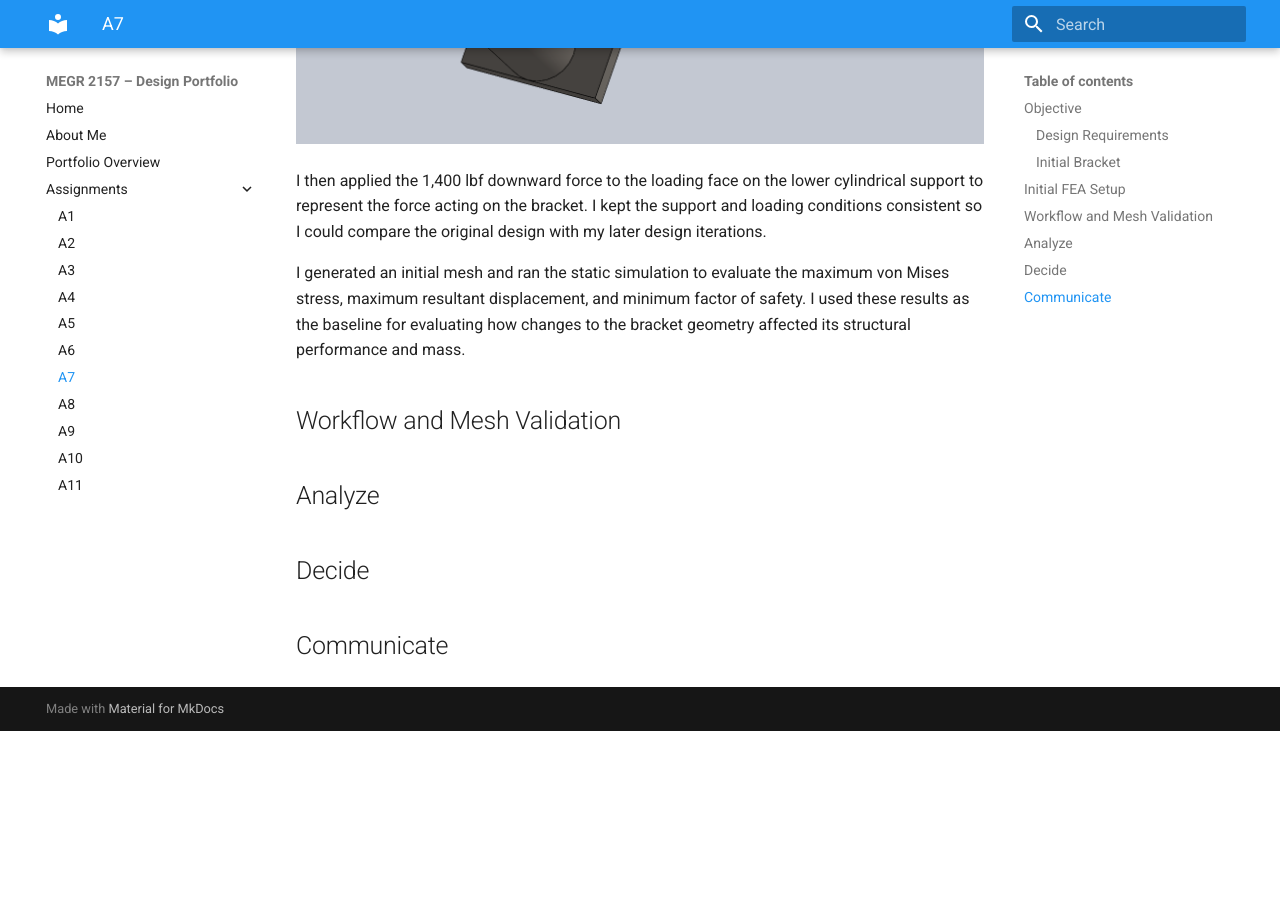
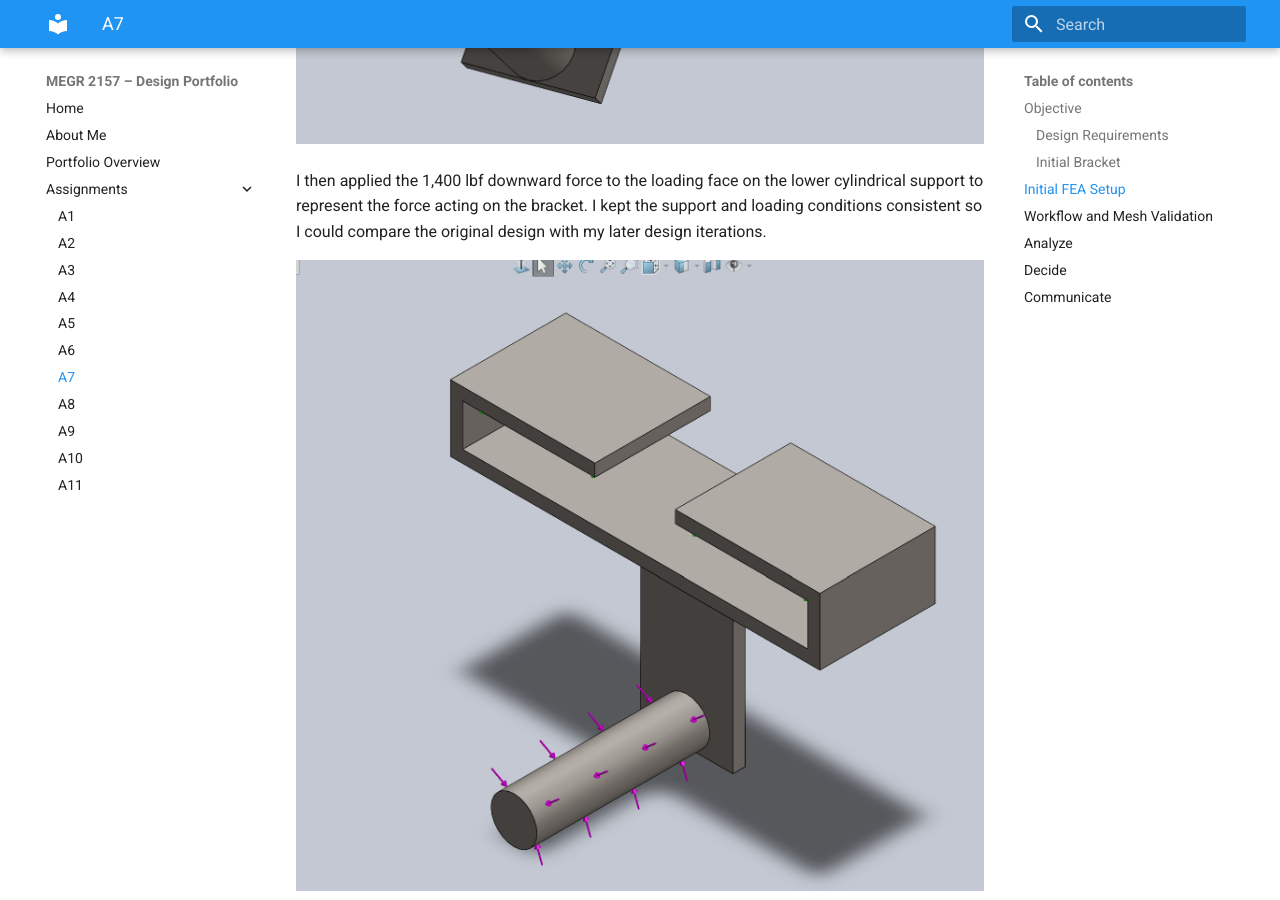
Before and after one commit to rsmith367-ux/design-projects-portfolio, an MkDocs documentation site: the page built from docs/assignments/A07/index.md, in a window 1280 px wide and 900 px high, scrolled down 2335 px. Built offline with MkDocs 1.6.1 and Material for MkDocs 9.7.7, drawn with Linux system fonts in a browser that asks for light colours; before the commit the page ends 3066 px from its top, so only the background shows below that.

Commit message:
Update index.md

```diff
--- a/docs/assignments/A07/index.md
+++ b/docs/assignments/A07/index.md
@@ -42,9 +42,11 @@ I used a static study in SOLIDWORKS Simulation to evaluate my original A6 bracke
 
 I then applied the 1,400 lbf downward force to the loading face on the lower cylindrical support to represent the force acting on the bracket. I kept the support and loading conditions consistent so I could compare the original design with my later design iterations.
 
+![Initial FEA Setup](<picture3png - Copy (2).png>)
+
+I generated an initial mesh and ran the static simulation to evaluate the maximum von Mises stress, maximum resultant displacement, and minimum factor of safety. I used these results as the baseline for evaluating how changes to the bracket geometry affected its structural performance and mass.
 
 
-I generated an initial mesh and ran the static simulation to evaluate the maximum von Mises stress, maximum resultant displacement, and minimum factor of safety. I used these results as the baseline for evaluating how changes to the bracket geometry affected its structural performance and mass.
 
 ## Workflow and Mesh Validation
 
```
